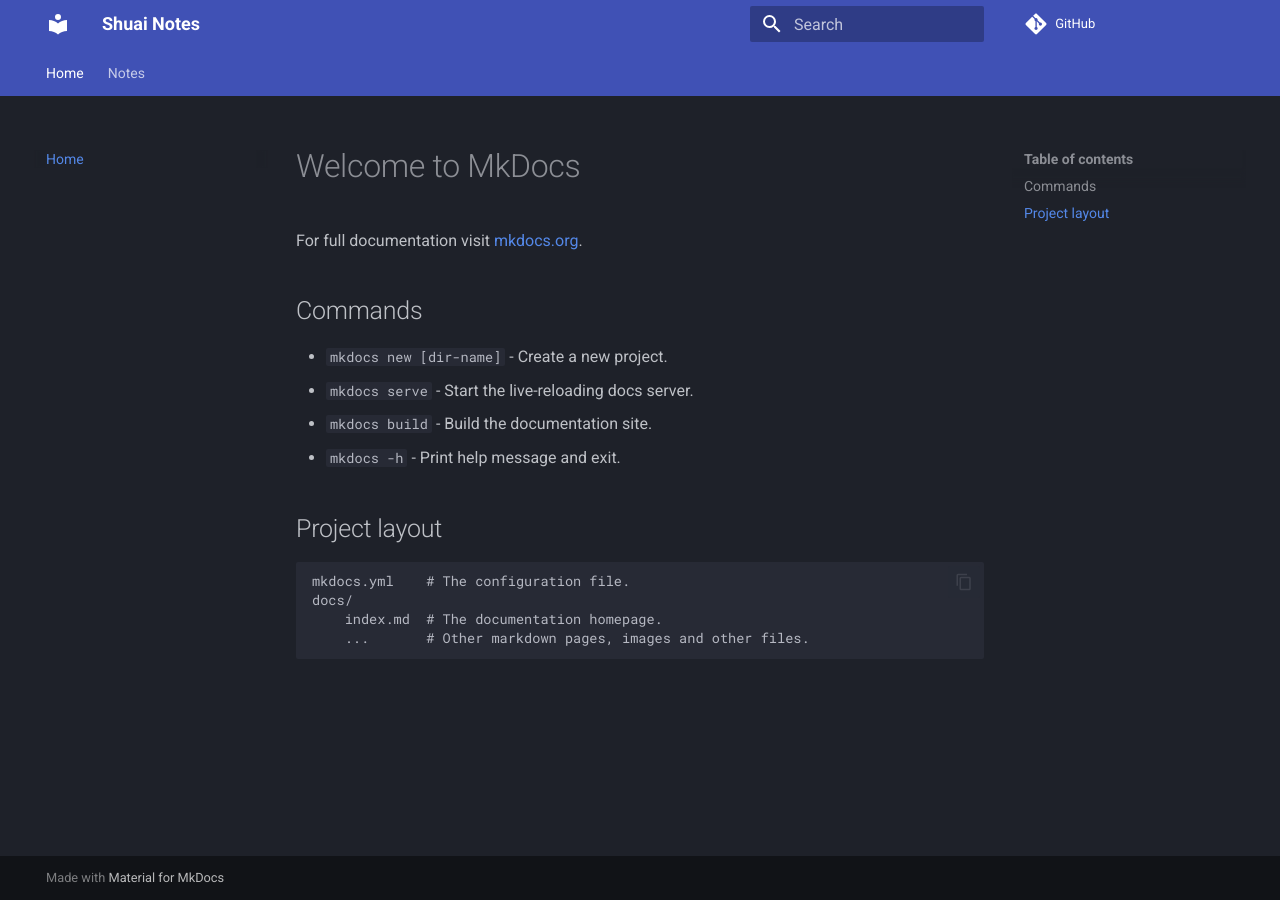
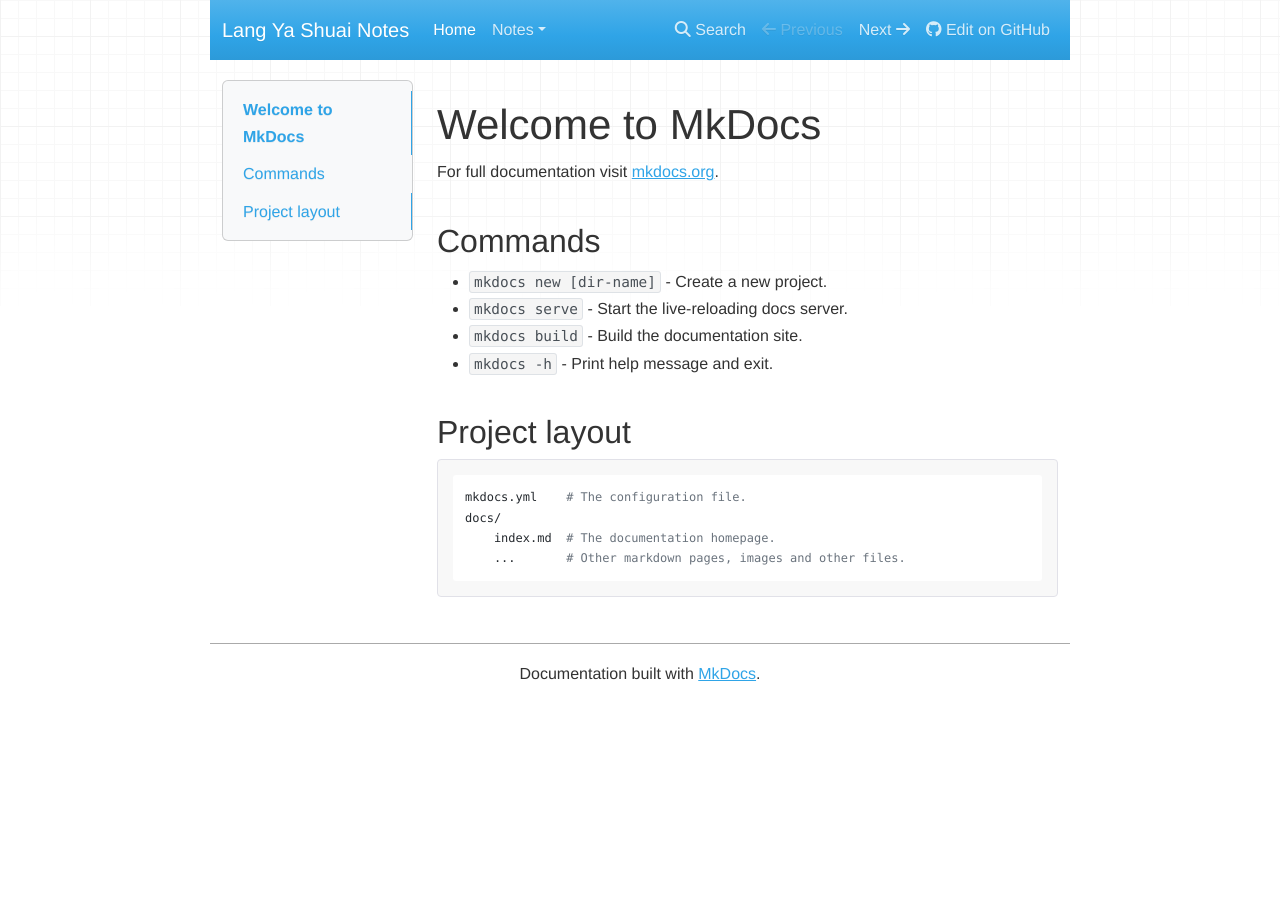
Before and after one commit to zhouushe/notes, an MkDocs documentation site: the page built from docs/index.md, in a window 1280 px wide. Built offline with MkDocs 1.6.1, drawn with Linux system fonts in a browser that asks for light colours; nearby versions of some CDN libraries; comment, search, counter and statistics services are not loaded.

Commit message:
update notes

```diff
--- /dev/null
+++ b/docs/css/custom.css
@@ -0,0 +1,102 @@
+/* ===== Base Typography ===== */
+body {
+  font-family: "Helvetica Neue", Arial, sans-serif;
+  font-size: 16px;
+  line-height: 1.7;
+  color: #333;
+  max-width: 900px;
+  margin: 0 auto;
+  padding: 0 20px;
+}
+
+/* ===== Header Anchors ===== */
+h1, h2, h3, h4, h5, h6 {
+  position: relative;
+  padding-top: 20px;
+}
+
+h1:hover .headerlink,
+h2:hover .headerlink,
+h3:hover .headerlink {
+  opacity: 1;
+}
+
+.headerlink {
+  opacity: 0;
+  margin-left: 8px;
+  color: #aaa;
+  text-decoration: none;
+  font-size: 0.8em;
+  vertical-align: middle;
+  transition: opacity 0.2s;
+}
+
+/* ===== Code Blocks ===== */
+pre {
+  background-color: #f8f8f8;
+  border: 1px solid #e1e1e8;
+  border-radius: 4px;
+  padding: 15px;
+  overflow: auto;
+}
+
+code {
+  background-color: #f5f5f5;
+  padding: 2px 4px;
+  border-radius: 3px;
+  font-family: "SFMono-Regular", Consolas, "Liberation Mono", Menlo, monospace;
+  font-size: 0.9em;
+}
+
+/* ===== Tables ===== */
+table {
+  border-collapse: collapse;
+  width: 100%;
+  margin: 25px 0;
+  box-shadow: 0 1px 3px rgba(0,0,0,0.1);
+}
+
+th {
+  background-color: #f2f2f2;
+  text-align: left;
+  padding: 12px 15px;
+  border-bottom: 2px solid #ddd;
+}
+
+td {
+  padding: 10px 15px;
+  border-bottom: 1px solid #ddd;
+}
+
+tr:hover {
+  background-color: #f9f9f9;
+}
+
+/* ===== Navigation ===== */
+div.toc {
+  background-color: #f9f9f9;
+  border: 1px solid #e1e1e8;
+  padding: 15px;
+  border-radius: 4px;
+}
+
+/* ===== Footer ===== */
+.footer {
+  margin-top: 40px;
+  padding-top: 20px;
+  border-top: 1px solid #eee;
+  color: #777;
+  font-size: 0.9em;
+}
+
+/* ===== Responsive Adjustments ===== */
+@media (max-width: 768px) {
+  body {
+    font-size: 15px;
+    padding: 0 15px;
+  }
+
+  pre {
+    padding: 10px;
+  }
+}
--- a/mkdocs.yml
+++ b/mkdocs.yml
@@ -1,20 +1,36 @@
-site_name: Shuai Notes
+site_name: Lang Ya Shuai Notes
+site_url: https://shuai-notes.vercel.app/
+site_author: Lang Ya Shuai
+site_description: Lang Ya Shuai Notes.
+
 repo_url: https://github.com/zhouushe/notes
-site_url: https://shuai-notes.vercel.app/
+
 theme:
-  name: material
-  features:
-    - navigation.tabs
-    - content.code.copy
-  palette:
-    scheme: slate
-plugins:
-  - search
-markdown_extensions:
-  - toc:
-      permalink: true
-  - pymdownx.superfences
+  name: mkdocs  # The built-in "classic" theme (also called "mkdocs")
+  highlightjs: true  # Enable syntax highlighting
+  include_search_page: false  # Disable standalone search page
+  search_index_only: true  # Faster search (client-side only)
+
 nav:
   - Home: index.md
   - Notes:
       - Jenkins Notes: jenkins.md
+
+markdown_extensions:
+  - toc:
+      permalink: true  # Add link anchors to headers
+  - fenced_code  # Support GitHub-style code blocks
+  - tables  # Improved tables
+  - footnotes  # Footnote support
+  - meta  # Metadata support (YAML front-matter)
+  - attr_list  # Add classes/IDs to elements {: #id .class}
+
+plugins:
+  - search  # Built-in search (required for search functionality)
+  - mkdocstrings  # Auto-generate docs from code (optional)
+
+extra_css:
+  - css/custom.css  # Custom CSS overrides
+
+extra_javascript:
+  - js/custom.js  # Custom JS scripts
```
